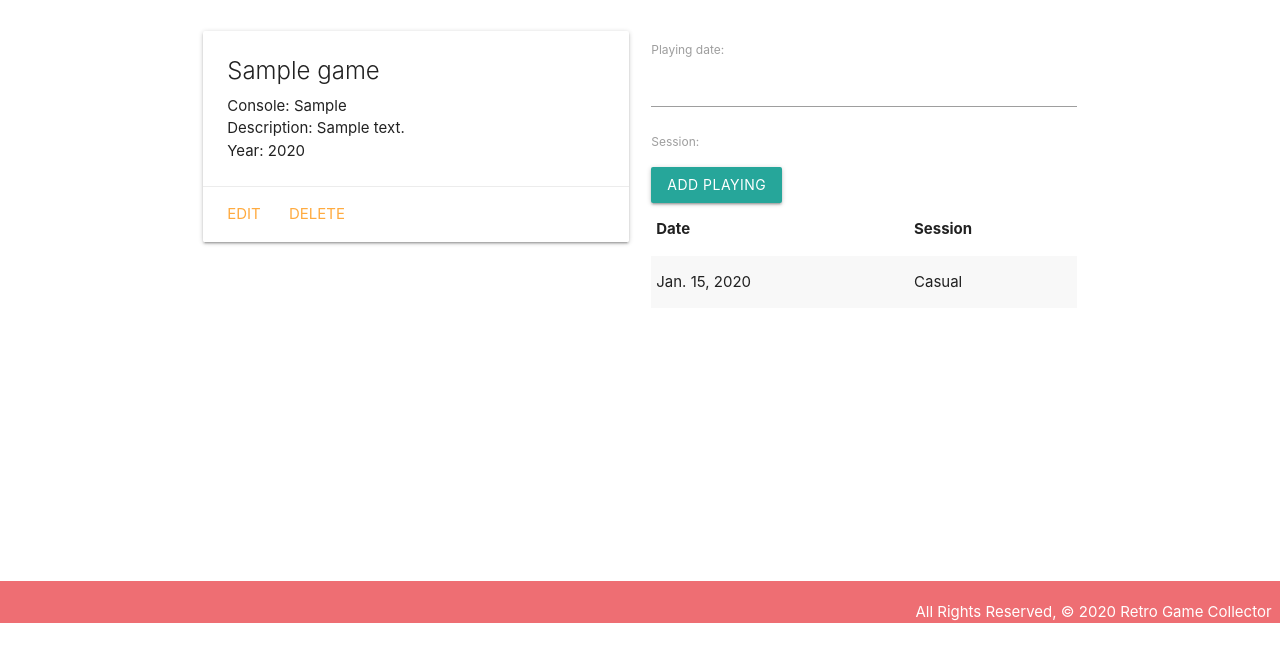
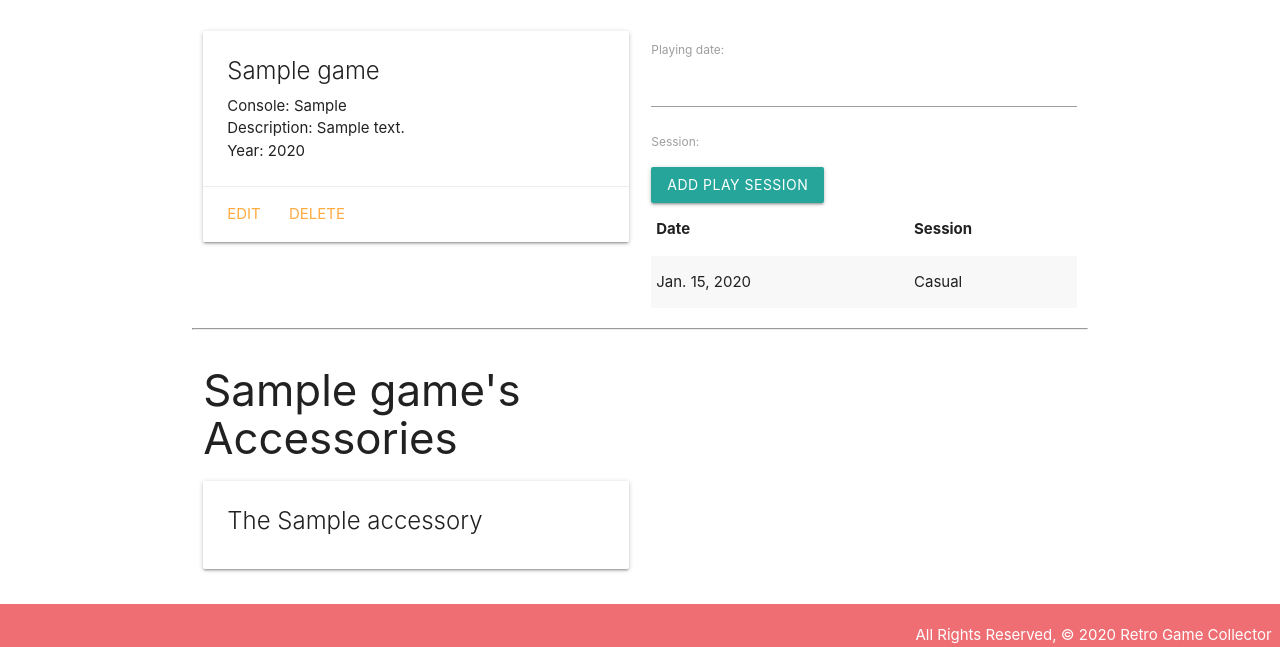
Before and after one commit to brianjkelly/retro-game-collector, a Django app: page /games/1/ in a window 1280 px wide. Shown: the part 177-824 px from the top of the page. Before the commit the page ends 800 px from the top, so only its background shows below. Run offline with Django 3.2, Linux system fonts and the light colour scheme; tables that the repository leaves empty hold one stand-in row (values such as "Sample post").

Commit message:
migrate games accessories models

```diff
--- a/main_app/models.py
+++ b/main_app/models.py
@@ -6,19 +6,6 @@ SESSIONS = (
     ('2', 'Competitive'),
     ('3', 'Multiplayer')
 )
-
-class Game(models.Model):
-    title = models.CharField(max_length=100)
-    console = models.CharField(max_length=100)
-    description = models.TextField(max_length=500)
-    year = models.IntegerField()
-
-    def __str__(self):
-        return self.title
-
-    def get_absolute_url(self):
-        return reverse('detail', kwargs={'pk': self.id})
-
 class Accessory(models.Model):
     name = models.CharField(max_length=100)
     description = models.CharField(max_length=500)
@@ -27,7 +14,21 @@ class Accessory(models.Model):
         return self.name
 
     def get_absolute_url(self):
-        return reverse('accessorys_detail', kwargs={'pk': self.id})
+        return reverse('accessory_detail', kwargs={'pk': self.id})
+
+class Game(models.Model):
+    title = models.CharField(max_length=100)
+    console = models.CharField(max_length=100)
+    description = models.TextField(max_length=500)
+    year = models.IntegerField()
+    accessories = models.ManyToManyField(Accessory)
+
+    def __str__(self):
+        return self.title
+
+    def get_absolute_url(self):
+        return reverse('detail', kwargs={'pk': self.id})
+
 
 class Playing(models.Model):
     date = models.DateField('playing date')
--- a/main_app/templates/main_app/game_detail.html
+++ b/main_app/templates/main_app/game_detail.html
@@ -21,7 +21,7 @@
     <form action="" method="post">
       {% csrf_token %}
       {{ playing_form.as_p }}
-      <input type="submit" value="Add Playing" class="btn">
+      <input type="submit" value="Add Play Session" class="btn">
     </form>
     <table class="striped">
       <thead>
@@ -38,4 +38,23 @@
     </table>
   </div>
 </div>
+<hr>
+<div class="row">
+  <div class="col s6">
+    <h3>{{ game.title }}'s Accessories</h3>
+  {% if game.accessories.count %}
+    {% for accessory in game.accessories.all %}
+      <div class="card">
+        <div class="card-content">
+          <span class="card-title">
+            The {{ accessory.name }}
+          </span>
+        </div>
+      </div>
+    {% endfor %}
+  {% else %}
+    <h5>No Accessories</h5>
+  {% endif %}
+  </div>
+</div>
 {% endblock %}
```
Also changed, not shown: main_app/migrations/0004_auto_20201023_1724.py (added), main_app/migrations/0005_game_accessories.py (added).
